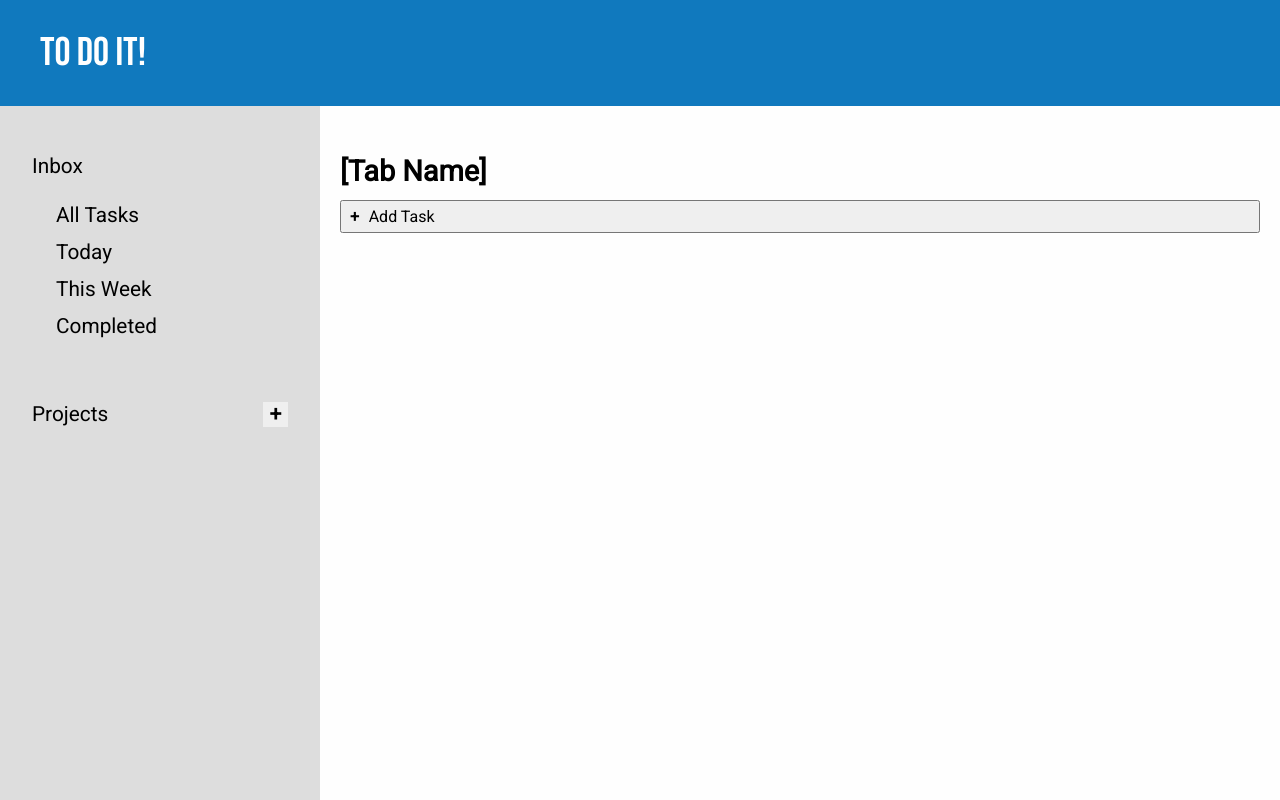
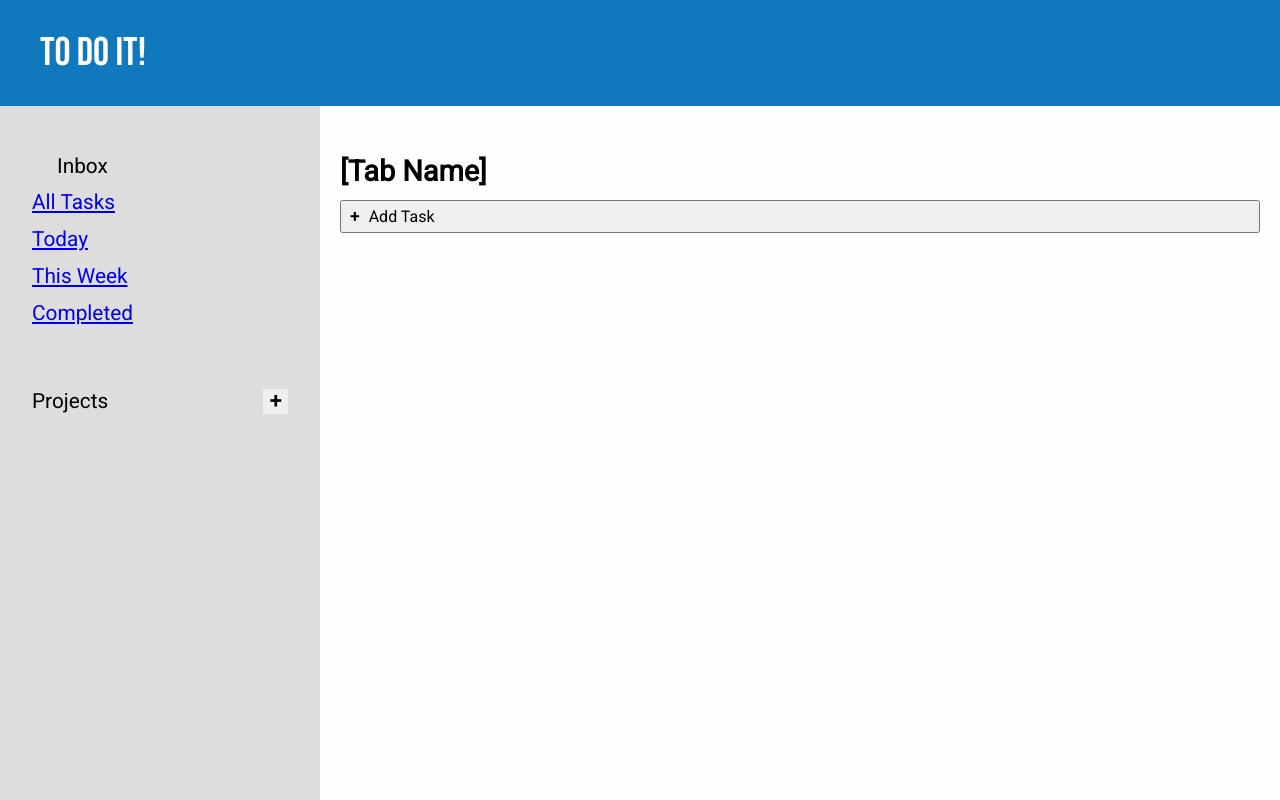
Before and after one commit to Wolflington/to-do, a website built with webpack: page dist/index.html in a window 1280 px wide. Built offline with nearby package versions, Linux system fonts and the light colour scheme.

Commit message:
Adjust alignment of links

```diff
--- a/src/style.css
+++ b/src/style.css
@@ -18,11 +18,6 @@ body {
     display: flex;
     flex-direction: column;
     margin: 0;
-}
-
-a {
-    text-decoration: none;
-    color: inherit;
 }
 
 main {
@@ -57,11 +52,8 @@ header {
 }
 
 nav > p {
-    padding-bottom: 0.8rem;
-}
-
-nav > a {
-    padding: 0 1.5rem;
+    padding-left: 25px;
+    cursor: pointer;
 }
 
 .sidebar-projects {
@@ -148,6 +140,11 @@ h1 {
     flex-direction: column;
 }
 
+.projects-list > p {
+    padding-left: 25px;
+    cursor: pointer;
+}
+
 .hidden {
     display: none;
 }
```
